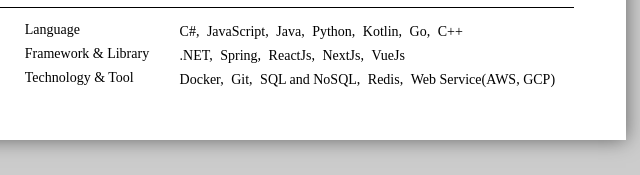
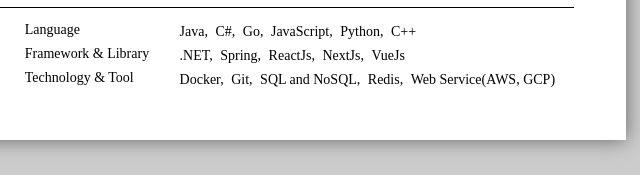
Before and after one commit to WeeHong/weehong, a plain HTML site: page docs/index.html in a window 1280 px wide. Shown: the part 1020-1195 px from the top of the page, 411-1051 px from the left. Drawn offline with nearby package versions, Linux system fonts and the light colour scheme; a web font is replaced by a local one.

Commit message:
Update index.html

```diff
--- a/docs/index.html
+++ b/docs/index.html
@@ -270,12 +270,11 @@
                                 <div class="flex-2box-content px-5">
                                     <div class="content">
                                         <ul>
+                                            <li class="inline-block text-base">Java</li>
                                             <li class="inline-block text-base">C#</li>
+                                            <li class="inline-block text-base">Go</li>
                                             <li class="inline-block text-base">JavaScript</li>
-                                            <li class="inline-block text-base">Java</li>
                                             <li class="inline-block text-base">Python</li>
-                                            <li class="inline-block text-base">Kotlin</li>
-                                            <li class="inline-block text-base">Go</li>
                                             <li class="inline-block text-base">C++</li>
                                         </ul>
                                     </div>
```
